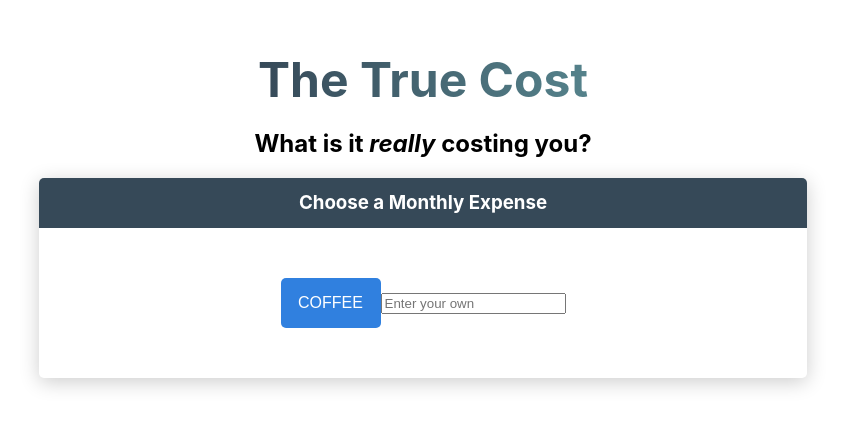
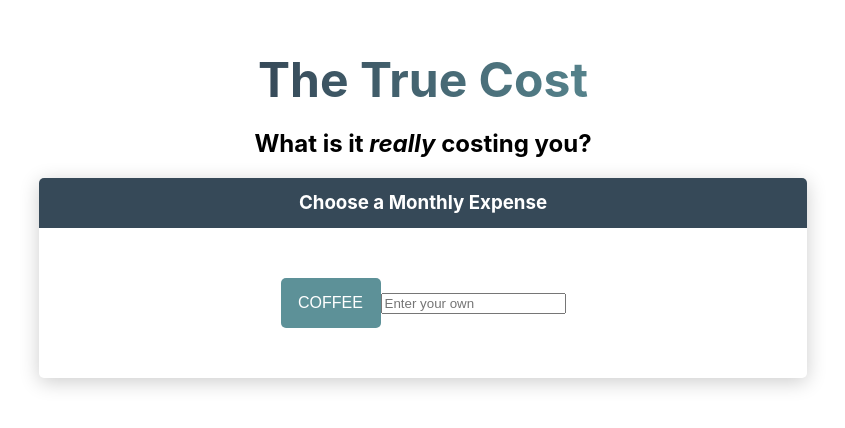
Before and after one commit to davidlamt/the-true-cost, a React (Create React App) app: page / in a window 1280 px wide. Shown: the top 428 px of the page, without its empty margins (217-1062 px from the left). Built offline with nearby package versions, Linux system fonts and the light colour scheme.

Commit message:
Update primary button base styles

```diff
--- a/src/components/styles/index.ts
+++ b/src/components/styles/index.ts
@@ -1,7 +1,7 @@
 import { css } from '@emotion/core';
 
 const primaryButtonBase = css`
-  background-color: #3080df;
+  background-color: #5d9198;
   border-radius: 5px;
   border: none;
   color: #fff;
@@ -13,9 +13,15 @@ const primaryButtonBase = css`
   padding: 15px;
   padding: 5px;
   text-transform: uppercase;
+  transition: background-color 0.3s ease;
 
   &:hover {
-    background-color: #2b70c4;
+    background-color: #466d72;
+  }
+
+  &:disabled {
+    background-color: #c0d5d8;
+    cursor: not-allowed;
   }
 `;
 
```
